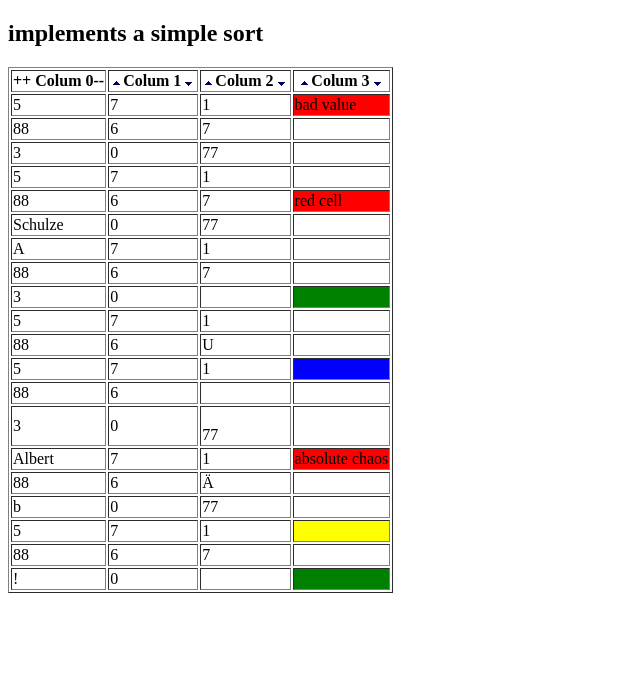
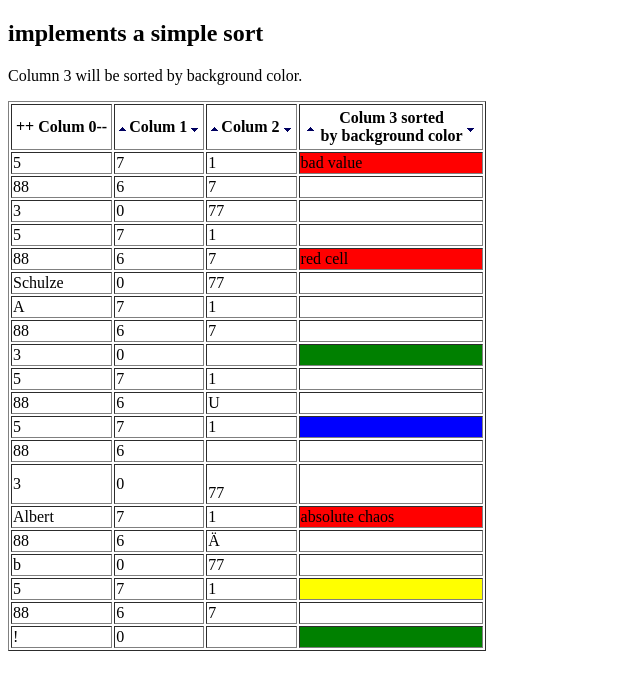
Before and after one commit to napengam/tablesort, a plain HTML site: page index.html in a window 1280 px wide. Shown: the whole page, without its empty margins (0-640 px from the left). Drawn offline with Linux system fonts and the light colour scheme.

Commit message:
more doc

```diff
--- a/index.html
+++ b/index.html
@@ -28,12 +28,19 @@
 
         <h2>implements a simple sort</h2>
 
+        <p>Column 3 will be  sorted by background color.<br>
 
         <table id="table" border="1">
             <thead>
                 <tr>
-                    <th><span class=sort onclick="st.sortCore(1);" title="sort ascending"><b>++</b>
+                    <th>
+            <table> <!-- test function walkUp up in sortTable -->
+                <tr>
+                    <td><span class=sort onclick="st.sortCore(1);" title="sort ascending"><b>++</b>
                         </span>Colum 0<span class=sort onclick="st.sortCore(-1);" title="sort descending"><b>--</b></span>
+                    </td>
+                </tr>
+            </table>
         </th>
         <th><img class=sort src="sort-up.gif" title="sort ascending" onclick="st.sortCore(1);">Colum 1
             <img title="sort descending" class=sort src="sort-down.gif" onclick="st.sortCore(-1);">
@@ -41,8 +48,14 @@
         <th><img class=sort src="sort-up.gif" title="sort ascending" onclick="st.sortCore(1);">Colum 2
             <img title="sort descending" class=sort src="sort-down.gif" onclick="st.sortCore(-1);">
         </th>
-                    <th><img class=sort src="sort-up.gif" title="sort ascending" onclick="st.sortCore(1, getColor);">Colum 3
-                        <img title="sort descending" class=sort src="sort-down.gif" onclick="st.sortCore(-1, getColor);">
+        <th>
+        <table><!-- test function walkUp up in sortTable -->
+            <tr>
+                <td><img class=sort src="sort-up.gif" title="sort ascending" onclick="st.sortCore(1, getColor);"></td>
+                <td>Colum 3 sorted <br>by background color</td>
+                <td><img title="sort descending" class=sort src="sort-down.gif" onclick="st.sortCore(-1, getColor);"></td>
+            </tr>
+        </table>
     </th>
 </tr>
 </thead>
--- a/js/sortTable.js
+++ b/js/sortTable.js
@@ -28,11 +28,8 @@ function sortTable(id) {
             obj = obj.parentNode;
             if (obj.tagName === 'TD' || obj.tagName === 'TH') {
                 col = obj.cellIndex;
-                break;
+                continue;
             }
-        }
-        while (obj !== null) {
-            obj = obj.parentNode;
             if (obj.tagName === 'TABLE' && obj.id === id) {
                 table = obj;
                 break;
```
Also changed, not shown: 1 other file. Lines whose indentation alone changed are shown as unchanged.
